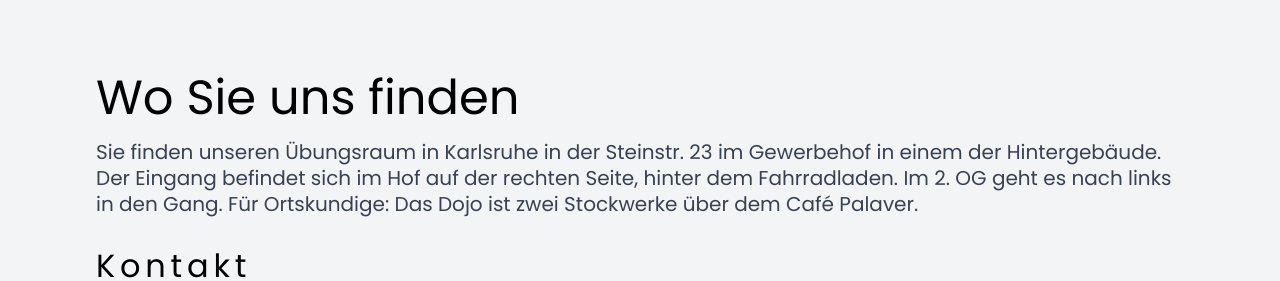
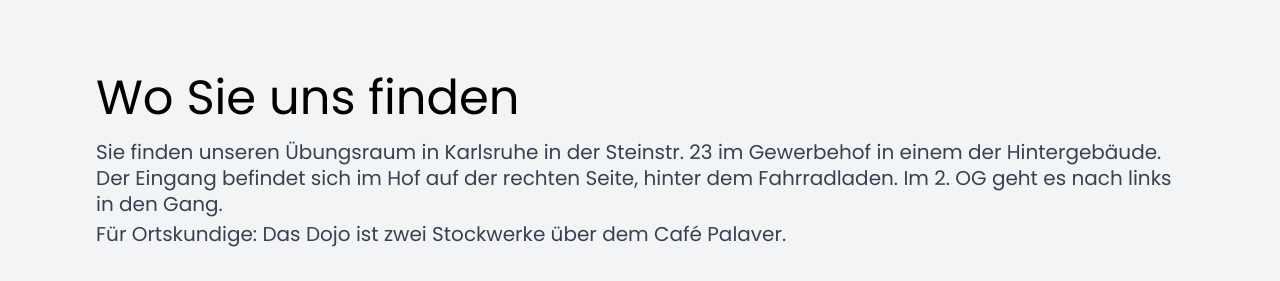
Before and after one commit to tomasvivaldi/mysoue, a Next.js app: page / in a window 1280 px wide. Shown: the part 1820-2101 px from the top of the page. Built offline with nearby package versions, Linux system fonts and the light colour scheme.

Commit message:
Adjusted paragrath format

```diff
--- a/components/AboutUs.tsx
+++ b/components/AboutUs.tsx
@@ -54,12 +54,14 @@ const AboutUs = () => {
         <div className=" mx-8 mt-32">
           <h3 className="heading2 mb-4">Wo Sie uns finden</h3>
 
-          <p className="paragraph-regular  text-gray-700 mb-4">
+          <p className="paragraph-regular  text-gray-700 mb-1">
             Sie finden unseren Übungsraum in Karlsruhe in der Steinstr. 23 im
             Gewerbehof in einem der Hintergebäude. Der Eingang befindet sich im
             Hof auf der rechten Seite, hinter dem Fahrradladen. Im 2. OG geht es
-            nach links in den Gang. Für Ortskundige: Das Dojo ist zwei
-            Stockwerke über dem Café Palaver.
+            nach links in den Gang. <br />
+          </p>
+          <p className="paragraph-regular  text-gray-700 mb-4">
+            Für Ortskundige: Das Dojo ist zwei Stockwerke über dem Café Palaver.
           </p>
 
           <h3 className="heading3 mb-4 mt-8">Kontakt</h3>
```
